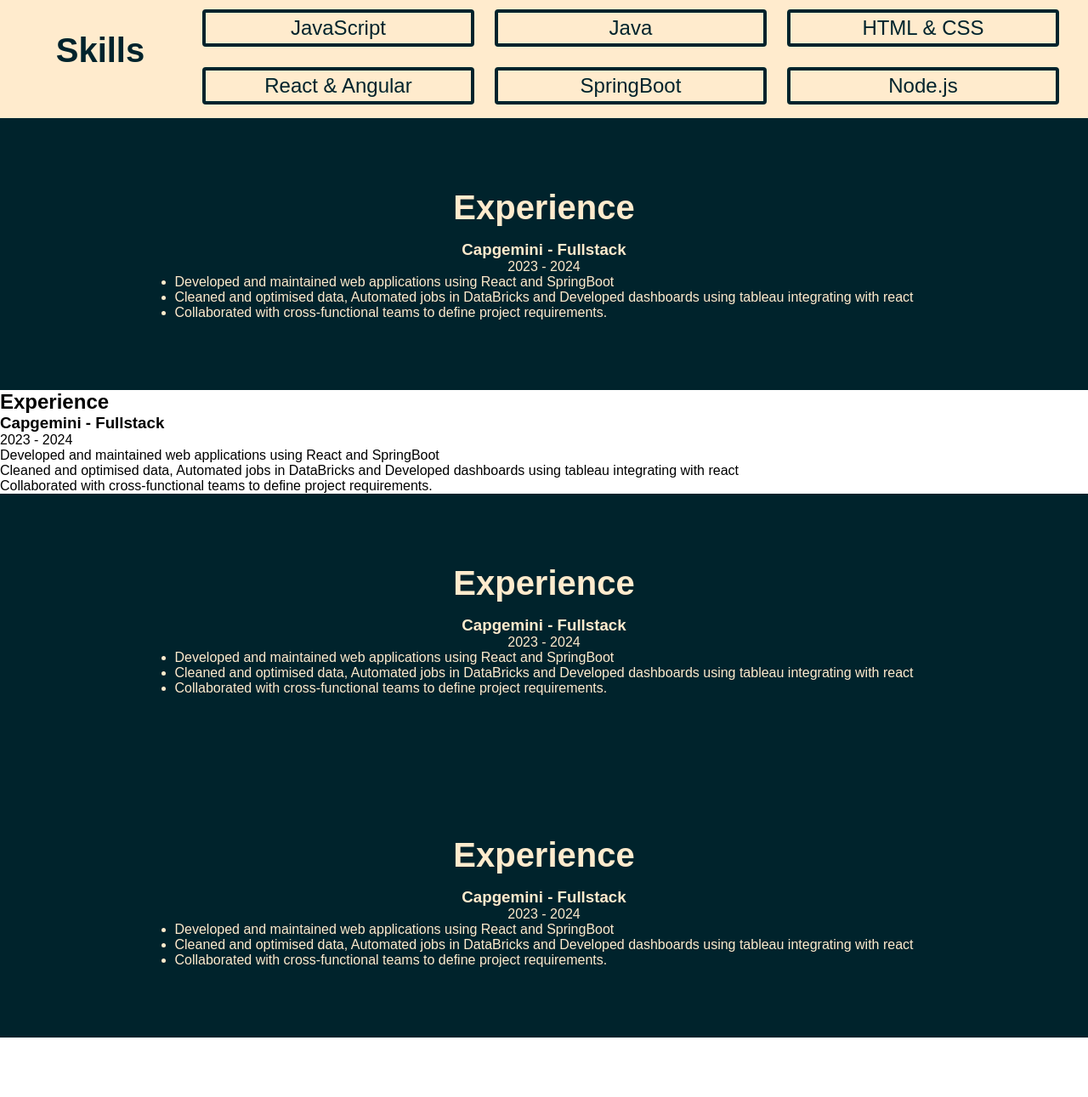
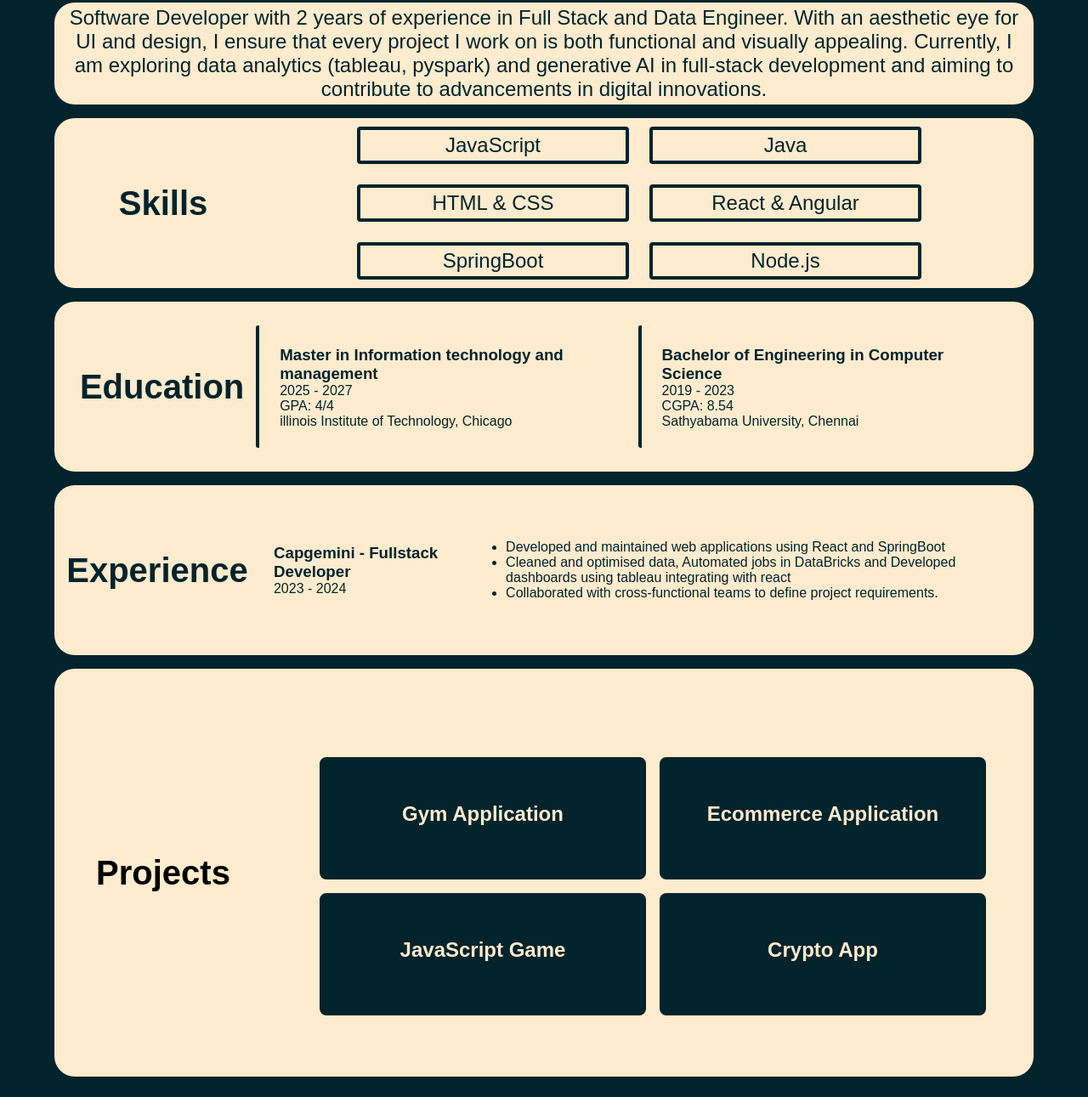
Before and after one commit to Pradeeppk7/Web-Profile, a plain HTML site: page Resume Web/index.html in a window 1280 px wide. Shown: the part 341-1632 px from the top of the page at 85% size. Before the commit the page ends 1562 px from the top, so only its background shows below. Drawn offline with Linux system fonts and the light colour scheme.

Commit message:
desktop ui done

```diff
--- a/Resume Web/index.html
+++ b/Resume Web/index.html
@@ -4,27 +4,27 @@
     <meta charset="UTF-8">
     <meta name="viewport" content="width=device-width, initial-scale=1.0">
     <title>Resume</title>
-    <link rel="stylesheet" href="style.css">
+    <link rel="stylesheet" href="styledesktop.css" media="screen and (min-width: 769px)">
+    <link rel="stylesheet" href="stylemobile.css" media="screen and (max-width: 768px)">
 </head>
 <body>
     <main>
     <div class="upper">
-        <section id="about">
+        <section id="nameplate">
             <h1>Pradeep Kumar Senthil</h1>
             <h3>Fullstack Developer</h3>
-            <p>Software Developer with 2 years of experience in Full Stack and Data Engineer.</p>
         </section>
         <div></div>
         <section id="pic">
 
-            <img src="asset\IMG_9311.JPG" alt="Profile Picture">
+            <img src="asset\20250906_130332.JPG" alt="Profile Picture">
         </section>
     </div>
     <nav class="navbar">
         <ul>
-            <li><a href="#about">About</a></li>
-            <li><a href="#education">Education</a></li>
+            <li><a href="#dummy">About</a></li>
             <li><a href="#dummy">Skills</a></li>
+            <li><a href="#dummy2">Education</a></li>
             <li><a href="#skills">Experience</a></li>
             <li><a href="#project">Projects</a></li>
             <li><a href="#contact">Contact</a></li>
@@ -32,6 +32,15 @@
     </nav>
     </main>
     <section id="dummy">
+    </section>
+    <section id="dummy2">
+    </section>
+<div id="content">
+    <section id="about">
+         <p>Software Developer with 2 years of experience in Full Stack and Data Engineer. With an aesthetic eye for UI and design, I ensure that every project I work on is both functional and visually appealing.
+
+Currently, I am exploring data analytics (tableau, pyspark) and generative AI in full-stack development and aiming to contribute to advancements in digital innovations. </p>
+
     </section>
 
     <section id="skills">
@@ -45,53 +54,49 @@
             <li>Node.js</li>
         </ul>
     </section>
+    <section id="education">
+        <h2>Education</h2>
+        <div class="edu2">
+            <h3>Master in Information technology and management</h3>
+            <p>2025 - 2027</p>
+            <p>GPA: 4/4</p>
+            <p>illinois Institute of Technology, Chicago</p>
+        </div>
+        <div class="edu1">
+            <h3>Bachelor of Engineering in Computer Science</h3>
+            <p>2019 - 2023</p>
+            <p>CGPA: 8.54</p>
+            <p>Sathyabama University, Chennai</p>
+        </div>
+
+    </section>
     <section id="experience">
         <h2>Experience</h2>
-        <h3>Capgemini - Fullstack</h3>
+        <div class="exp1">
+            <div class="card1">
+                <h3>Capgemini - Fullstack Developer</h3>
                 <p>2023 - 2024</p>
+            </div>
             <ul>
                 <li>Developed and maintained web applications using React and SpringBoot</li>
                 <li>Cleaned and optimised data, Automated jobs in DataBricks and Developed dashboards using tableau integrating with react</li>
                 <li>Collaborated with cross-functional teams to define project requirements.</li>
             </ul>
+        </div>
+    </section>
+
+    <section id="project">
+        <h2>Projects</h2>
+        <div class="proj">
+            <div class="subproj1" onclick="window.open('https://github.com/Pradeeppk7/Gymapplication-MEAN', '_blank')"><h3>Gym Application</h3> <p class="hover-text">Click here to open project's github</p></div>
+            <div class="subproj1" onclick="window.open('https://github.com/Pradeeppk7/Ecommerce-Web-application-NX', '_blank')"><h3>Ecommerce Application</h3> <p class="hover-text">Click here to open project's github</p></div>
+            <div class="subproj1" onclick="window.open('https://github.com/Pradeeppk7/JavaScript-Major-Module-Test', '_blank')"><h3>JavaScript Game</h3> <p class="hover-text">Click here to open project's github</p></div>
+            <div class="subproj1" onclick="window.open('https://github.com/Pradeeppk7/Crypto-Tracker-Flutter', '_blank')"><h3>Crypto App</h3> <p class="hover-text">Click here to open project's github</p></div>
+        </div>
+
+    </section>
 
 
-    </section>
-        <section id="project">
-        <h2>Experience</h2>
-        <h3>Capgemini - Fullstack</h3>
-        <p>2023 - 2024</p>
-        <ul>
-            <li>Developed and maintained web applications using React and SpringBoot</li>
-            <li>Cleaned and optimised data, Automated jobs in DataBricks and Developed dashboards using tableau integrating with react</li>
-            <li>Collaborated with cross-functional teams to define project requirements.</li>
-        </ul>
-
-
-    </section>
-        <section id="experience">
-        <h2>Experience</h2>
-        <h3>Capgemini - Fullstack</h3>
-        <p>2023 - 2024</p>
-        <ul>
-            <li>Developed and maintained web applications using React and SpringBoot</li>
-            <li>Cleaned and optimised data, Automated jobs in DataBricks and Developed dashboards using tableau integrating with react</li>
-            <li>Collaborated with cross-functional teams to define project requirements.</li>
-        </ul>
-
-
-    </section>
-        <section id="experience">
-        <h2>Experience</h2>
-        <h3>Capgemini - Fullstack</h3>
-        <p>2023 - 2024</p>
-        <ul>
-            <li>Developed and maintained web applications using React and SpringBoot</li>
-            <li>Cleaned and optimised data, Automated jobs in DataBricks and Developed dashboards using tableau integrating with react</li>
-            <li>Collaborated with cross-functional teams to define project requirements.</li>
-        </ul>
-
-
-    </section>
+</div>
 </body>
 </html>
--- a/Resume Web/style.css
+++ /dev/null
@@ -1,234 +0,0 @@
-* {
-    margin: 0;
-    padding: 0;
-    box-sizing: border-box;
-    font-family: 'Nunito Sans', sans-serif;
-    scroll-behavior: smooth;
-}
-
-@import url('https://fonts.googleapis.com/css2?family=Nunito+Sans:ital,opsz,wght@0,6..12,200..1000;1,6..12,200..1000&display=swap');
-
-main {
-    position: fixed;
-    width: 100%;
-    transition: 1s;
-    z-index: 100;
-
-
-}
- #dummy {
-        height: 40vh;
-    }
-.upper {
-    height: 30vh;
-    display: flex;
-    justify-content: center;
-    align-items: center;
-
-    background-color: rgb(0, 35, 44);
-
-    img {
-        height: 20vh;
-        width: 20vh;
-        margin-left: 2vh;
-    }
-
-}
-
-#about {
-    height: 30vh;
-    display: flex;
-    justify-content: space-around;
-    align-items: center;
-    flex-direction: column;
-    /* background-color: rgb(0, 35, 44); */
-    color: blanchedalmond;
-
-    h1 {
-        font-size: 8vh;
-    }
-
-    h3 {
-        font-size: 4vh;
-    }
-
-    p {
-        color: rgba(255, 235, 205, 0.902);
-        font-size: 3vh;
-    }
-}
-
-#pic {
-    img {
-        border-radius: 50%;
-        height: 25vh;
-        width: 25vh;
-        border: 0.5vh solid rgb(0, 35, 44);
-    }
-
-}
-
-.navbar {
-    height: 10vh;
-    width: 100%;
-    position: relative;
-    display: flex;
-    justify-content: center;
-    align-items: center;
-    background-color: rgb(0, 35, 44);
-
-    ul {
-        list-style: none;
-        display: flex;
-        justify-content: center;
-        align-items: center;
-
-        li {
-            margin: 1vh;
-            transition: .5s;
-
-            a {
-                text-decoration: none;
-                color: blanchedalmond;
-                font-size: 3vh;
-                font-weight: bold;
-                border: 0.5vh solid rgb(255, 235, 205);
-                padding: .2vh;
-                border-radius: .5vh;
-            }
-
-            a:hover {
-                transform: scale(1.2);
-                color: rgb(254, 199, 116);
-                border: 0.5vh solid rgb(254, 199, 116);
-            }
-        }
-
-        li:hover {
-            transform: scale(1.1);
-            transition: .5s;
-            cursor: pointer;
-        }
-    }
-
-    .skills {
-        display: flex;
-        justify-content: center;
-        align-items: center;
-        flex-wrap: wrap;
-        gap: 2vh;
-        margin-top: 2vh;
-        transition: 1s;
-
-        div {
-            height: 20vh;
-            width: 20vh;
-            border: 0.5vh solid rgb(0, 35, 44);
-            border-radius: 1vh;
-            display: flex;
-            justify-content: center;
-            align-items: center;
-            flex-direction: column;
-            transition: .5s;
-
-            img {
-                height: 10vh;
-                width: 10vh;
-            }
-
-            h3 {
-                margin-top: 1vh;
-                font-size: 3vh;
-                color: rgb(0, 35, 44);
-            }
-        }
-
-        div:hover {
-            transform: scale(1.1);
-            border: 0.5vh solid rgb(254, 199, 116);
-            box-shadow: 0vh 0vh 2vh rgb(254, 199, 116);
-        }
-    }
-}
-#skills{
-    height: 20vh;
-    width: 100%;
-    color: rgb(0, 35, 44);
-    background-color: rgb(255, 235, 205);
-    display: flex;
-    justify-content: center;
-    align-items: center;
-    padding: 2vh;
-    h2{
-        font-size: 5vh;
-        width: 50vh;
-        text-align: center;
-    }
-    ul{
-        list-style: none;
-        display: flex;
-        justify-content: center;
-        align-items: center;
-        flex-wrap: wrap;
-        gap: 2vh;
-        margin-top: 2vh;
-        transition: 1s;
-    }
-        li{
-            color: rgb(0, 35, 44);
-            font-size: 3vh;
-            border: solid 0.5vh rgb(0, 35, 44);
-            border-radius: .5vh;
-            padding: .5vh;
-            margin: .5vh;
-            width: 40vh;
-            text-align: center;
-            transition: .5s;
-        }
-        li:hover{
-            transform: scale(1.05);
-            transition: .5s;
-        }
-}
-#experience{
-    height: 40vh;
-    width: 100%;
-    color: blanchedalmond;
-    background-color: rgb(0, 35, 44);
-    display: flex;
-    justify-content: center;
-    align-items: center;
-    flex-direction: column;
-    padding: 2vh;
-
-    h2{
-        font-size: 5vh;
-        margin-bottom: 2vh;
-    }
-
-    .exp{
-        height: 35vh;
-        width: 90%;
-        border: solid 0.5vh blanchedalmond;
-        border-radius: 1vh;
-        padding: 2vh;
-        overflow-y: auto;
-
-        h3{
-            font-size: 4vh;
-            margin-bottom: 1vh;
-        }
-
-        h4{
-            font-size: 3vh;
-            margin-bottom: 1vh;
-            color: rgb(254, 199, 116);
-        }
-
-        p{
-            font-size: 2.5vh;
-            line-height: 3.5vh;
-            text-align: justify;
-        }
-    }
-}
--- /dev/null
+++ b/Resume Web/styledesktop.css
@@ -0,0 +1,393 @@
+* {
+    margin: 0;
+    padding: 0;
+    box-sizing: border-box;
+    font-family: 'Nunito Sans', sans-serif;
+    scroll-behavior: smooth;
+    background-color:rgb(0, 35, 44);
+}
+
+@import url('https://fonts.googleapis.com/css2?family=Nunito+Sans:ital,opsz,wght@0,6..12,200..1000;1,6..12,200..1000&display=swap');
+
+main {
+    position: fixed;
+    width: 100%;
+    transition: 1s;
+    z-index: 100;
+    top: 0;
+}
+
+.upper {
+    height: 30vh;
+    display: flex;
+    justify-content: center;
+    align-items: center;
+
+    background-color: rgb(0, 35, 44);
+
+    img {
+        height: 20vh;
+        width: 20vh;
+        margin-left: 2vh;
+    }
+
+}
+
+#nameplate {
+    height: 30vh;
+    display: flex;
+    justify-content: space-around;
+    align-items: center;
+    flex-direction: column;
+    /* background-color: rgb(0, 35, 44); */
+    color: blanchedalmond;
+
+    h1 {
+        font-size: 8vh;
+    }
+
+    h3 {
+        font-size: 4vh;
+    }
+
+    p {
+        color: rgba(255, 235, 205, 0.902);
+        font-size: 3vh;
+    }
+}
+
+#pic {
+    img {
+        border-radius: 50%;
+        height: 25vh;
+        width: 25vh;
+        border: 0.5vh solid rgb(0, 35, 44);
+    }
+
+}
+.navbar {
+    height: 10vh;
+    width: 100%;
+    position: relative;
+    display: flex;
+    justify-content: center;
+    align-items: center;
+    background-color: rgb(0, 35, 44);
+
+    ul {
+        list-style: none;
+        display: flex;
+        justify-content: center;
+        align-items: center;
+
+        li {
+            margin: 1vh;
+            transition: .5s;
+
+            a {
+                text-decoration: none;
+                color: blanchedalmond;
+                font-size: 3vh;
+                font-weight: bold;
+                border: 0.5vh solid rgb(255, 235, 205);
+                padding: .2vh;
+                border-radius: .5vh;
+            }
+
+            a:hover {
+                transform: scale(1.2);
+                color: rgb(254, 199, 116);
+                border: 0.5vh solid rgb(254, 199, 116);
+            }
+        }
+
+        li:hover {
+            transform: scale(1.1);
+            transition: .5s;
+            cursor: pointer;
+        }
+    }
+
+    .skills {
+        display: flex;
+        justify-content: center;
+        align-items: center;
+        flex-wrap: wrap;
+        gap: 2vh;
+        margin-top: 2vh;
+        transition: 1s;
+
+        div {
+            height: 20vh;
+            width: 20vh;
+            border: 0.5vh solid rgb(0, 35, 44);
+            border-radius: 1vh;
+            display: flex;
+            justify-content: center;
+            align-items: center;
+            flex-direction: column;
+            transition: .5s;
+
+            img {
+                height: 10vh;
+                width: 10vh;
+            }
+
+            h3 {
+                margin-top: 1vh;
+                font-size: 3vh;
+                color: rgb(0, 35, 44);
+            }
+        }
+
+        div:hover {
+            transform: scale(1.1);
+            border: 0.5vh solid rgb(254, 199, 116);
+            box-shadow: 0vh 0vh 2vh rgb(254, 199, 116);
+        }
+    }
+}
+#dummy{
+    height: 20vh;
+}
+#dummy2{
+    height: 20vh;
+}
+#content{
+    display: flex;
+    flex-direction: column;
+    justify-content: center;
+    align-items: center;
+    margin: 3vh 0vh 3vh 0vh;
+}
+#about{
+    height: 15vh;
+    margin-bottom: 2vh;
+    font-weight: 500;
+    width: 90vw;
+    color: rgb(0, 35, 44);
+    background-color: rgb(255, 235, 205);
+    border-radius: 3vh;
+    display: flex;
+    justify-content: center;
+    align-items: center;
+    padding: 2vh;
+    p{
+        font-size: 3vh;
+        text-align: center;
+        background-color: rgb(255, 235, 205);
+    }
+}
+#skills{
+    height: 25vh;
+    width: 90vw;
+    color: rgb(0, 35, 44);
+    background-color: rgb(255, 235, 205);
+    border-radius: 3vh;
+    display: flex;
+    justify-content: space-between;
+    align-items: center;
+    padding: 2vh;
+    h2{
+        font-size: 5vh;
+        width: 20vw;
+
+    background-color: rgb(255, 235, 205);
+        text-align: center;
+    }
+    ul{
+        list-style: none;
+        display: flex;
+
+    background-color: rgb(255, 235, 205);
+        justify-content: center;
+        align-items: center;
+        flex-wrap: wrap;
+        gap: 2vh;
+        width: 80vw;
+        transition: 1s;
+    }
+        li{
+            color: rgb(0, 35, 44);
+            font-size: 3vh;
+            background-color: rgb(255, 235, 205);
+            border: solid 0.5vh rgb(0, 35, 44);
+            border-radius: .5vh;
+            padding: .5vh;
+            margin: .5vh;
+            width: 40vh;
+            text-align: center;
+            transition: .5s;
+        }
+        li:hover{
+            transform: scale(1.05);
+            transition: .5s;
+
+        box-shadow: 0vh 0vh 2vh rgb(255, 249, 241);
+        }
+}
+
+#education{
+    margin-top: 2vh;
+    color: rgb(0, 35, 44);
+    background-color: rgb(255, 235, 205);
+    border-radius: 3vh;
+    height: 25vh;
+    width:90vw;
+    display: flex;
+    justify-content: space-between;
+    align-items: center;
+    padding: 2vh;
+    h2{
+        font-size: 5vh;
+        width: 20vw;
+        text-align: center;
+        background-color: rgb(255, 235, 205);
+    }
+    .edu1 ,.edu2{
+        width: 40vw;
+        height:18vh;
+        margin-top: 1vh;
+        margin-bottom: 1vh;
+        padding: 3vh;
+        background-color: rgb(255, 235, 205);
+        flex: column;
+        justify-content: center;
+        align-items: center;
+        border-left: 0.5vh solid rgb(0, 35, 44);
+        border-radius: .3vh;
+        p,h3{
+            background-color: rgb(255, 235, 205);
+        }
+    }
+}
+
+#experience{
+    background-color: rgb(255, 235, 205);
+    color: rgb(0, 35, 44);
+    height: 25vh;
+    margin-top: 2vh;
+    width: 90vw;
+    border-radius: 3vh;
+    display: flex;
+    justify-content: space-between;
+    align-items: center;
+
+    ul{
+        width: 50vw;
+    background-color: rgb(255, 235, 205);
+    li{
+
+    background-color: rgb(255, 235, 205);
+    }
+    }
+    p,h3{
+
+    background-color: rgb(255, 235, 205);
+    }
+    h2{
+        font-size: 5vh;
+
+    background-color: rgb(255, 235, 205);
+        width: 20vw;
+        text-align: center;
+    }
+    .exp1{
+
+    background-color: rgb(255, 235, 205);
+        display: flex;
+        flex-direction: row;
+        justify-content: center;
+        align-items: center;
+        padding: 2vh;
+    }
+
+
+}
+
+#project{
+    height: 60vh;
+    background-color: rgb(255, 235, 205);
+    width: 90vw;
+    border-radius: 3vh;
+    display: flex;
+    flex-direction: row;
+    justify-content: center;
+
+        margin-top: 2vh;
+    align-items: center;
+    h2{
+        font-size: 5vh;
+        background-color: rgb(255, 235, 205);
+        width: 20vw;
+        text-align: center;
+    }
+
+    .proj{
+        width: 70vw;
+        height: 40vh;
+        background-color: rgb(255, 235, 205);
+        display: flex;
+        justify-content: center;
+        align-items: center;
+        flex-wrap: wrap;
+        padding: 2vh;
+    }
+    .proj1{
+        height: 18vh;
+        width: 30vw;
+        border: 0.5vh solid rgb(0, 35, 44);
+        border-radius: 1vh;
+        margin: 1vh;
+        display: flex;
+        justify-content: center;
+        align-items: center;
+        flex-direction: column;
+        transition: .5s;
+        img{
+            height: 10vh;
+            width: 10vh;
+        }
+        h3{
+            margin-top: 1vh;
+            font-size: 3vh;
+            color: rgb(0, 35, 44);
+        }
+    }
+    .subproj1{
+        height: 18vh;
+        width: 30vw;
+        border: 0.5vh solid rgb(0, 35, 44);
+        border-radius: 1vh;
+        margin: 1vh;
+        display: flex;
+        justify-content: center;
+        align-items: center;
+        flex-direction: column;
+        transition: .5s;
+
+        h3{
+            margin-top: 1vh;
+            font-size: 3vh;
+            color:blanchedalmond;
+            text-align: center;
+            padding: 2vh;
+        }
+
+    }
+    .subproj1:hover{
+        transform: scale(1.05);
+        box-shadow: 0vh 0vh 2vh rgb(255, 249, 241);
+        .hover-text{
+      visibility: visible;
+      transition: 1s;
+    }
+    }
+    .hover-text {
+      visibility: hidden;
+      color: white;
+      text-align: center;
+      transition: .5s;
+    }
+
+}
```
Also changed, not shown: Resume Web/stylemobile.css (added), 1 other file. Lines whose indentation alone changed are shown as unchanged.
